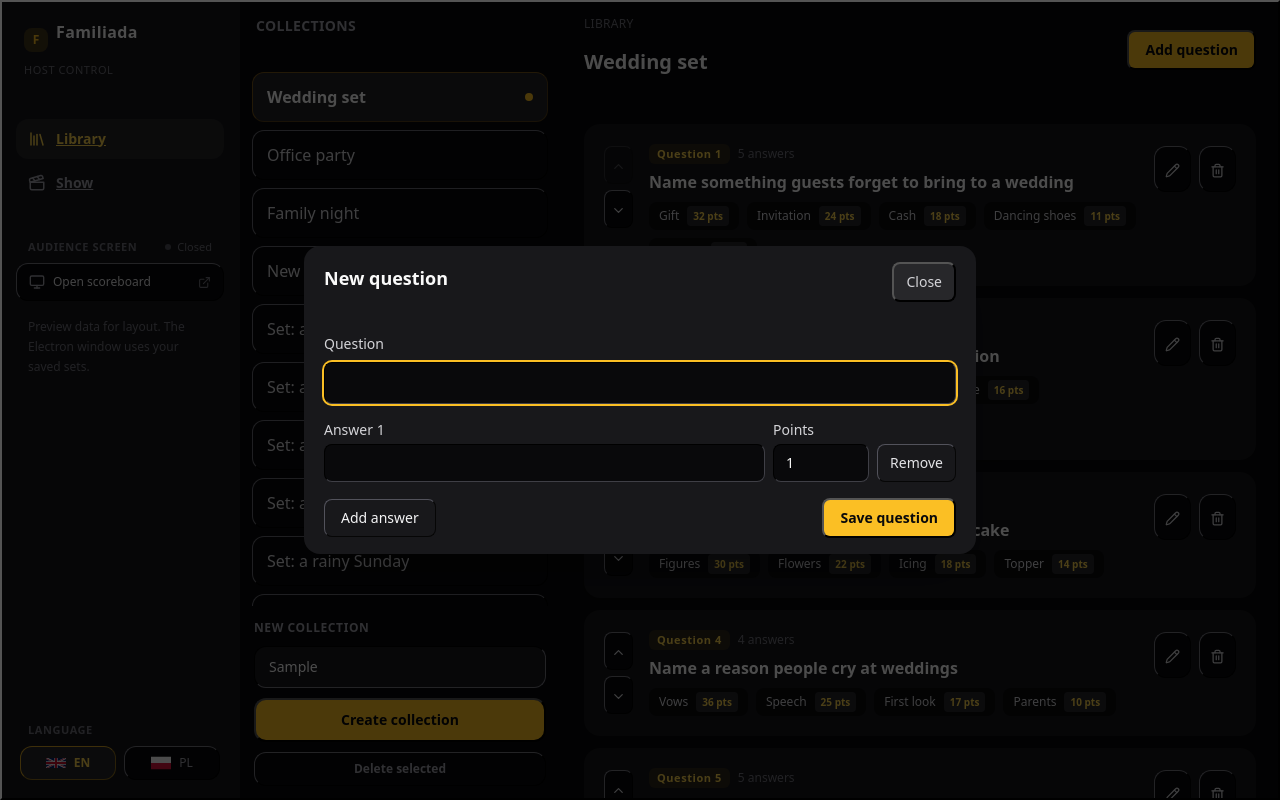
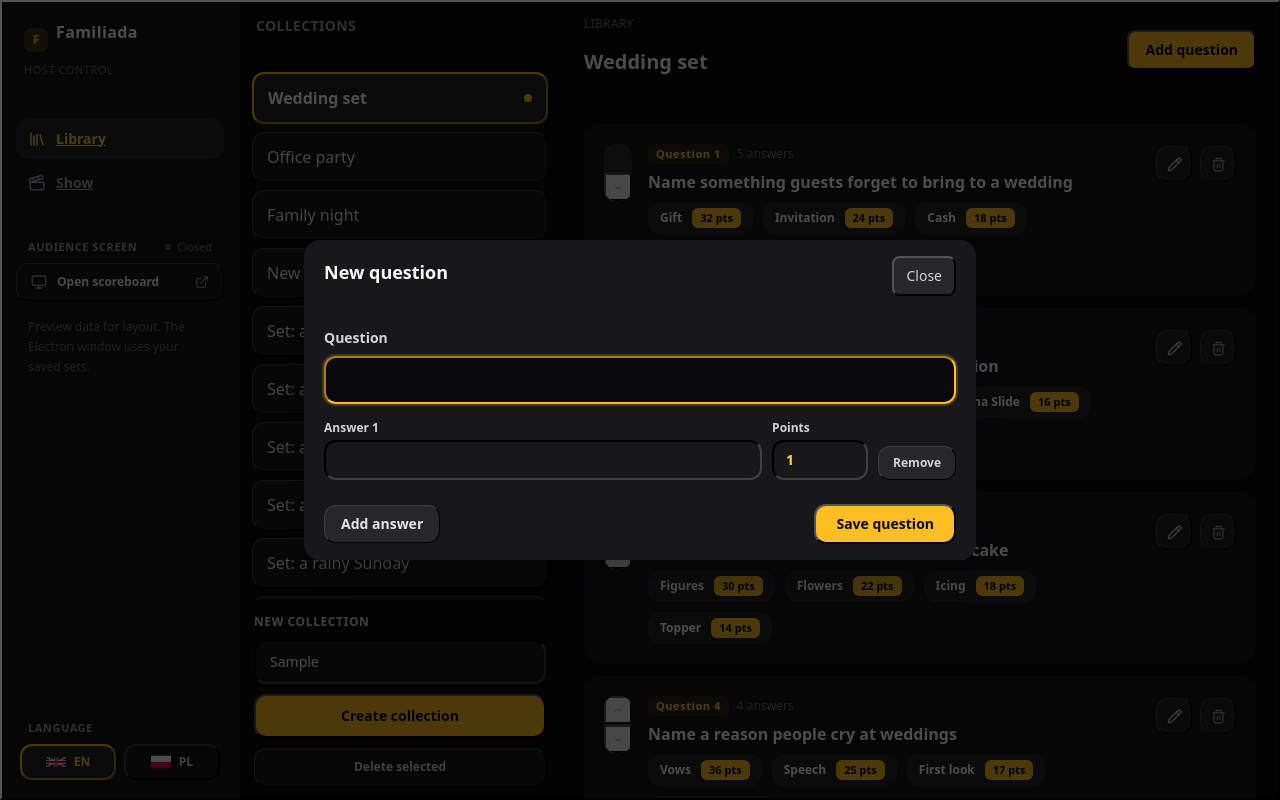
Before and after one commit to WajHub/Familiada, a React app in the folder app/: page /#/ in a window 1280 px wide. Both pictures are taken after typing "Sample" into the empty fields and a click on the button "Add question". Built offline with nearby package versions, Linux system fonts and the light colour scheme.

Commit message:
refine UI contrast, question row actions, and button borders

```diff
--- a/app/src/host/HostShell.tsx
+++ b/app/src/host/HostShell.tsx
@@ -103,7 +103,7 @@ function HostFrame() {
         )}
         {isGameActive && (
           <div className="mt-3 flex flex-col gap-1.5">
-            <span className="px-1 text-[11px] font-semibold uppercase tracking-wider text-zinc-500">
+            <span className="px-1 text-[11px] font-semibold uppercase tracking-wider text-zinc-400">
               {t("sidebar.gameHistory")}
             </span>
             <div className="grid grid-cols-2 gap-2">
@@ -112,7 +112,7 @@ function HostFrame() {
                 disabled={!canUndo}
                 onClick={undoGameAction}
                 title={t("sidebar.undoTooltip")}
-                className="flex items-center justify-center gap-1.5 rounded-xl border border-zinc-800 bg-zinc-950 px-3 py-2 text-xs font-medium text-zinc-200 transition hover:border-zinc-700 hover:bg-zinc-800/80 hover:text-white disabled:opacity-30 disabled:cursor-not-allowed"
+                className="flex items-center justify-center gap-1.5 rounded-xl border border-zinc-700 bg-zinc-900 px-3 py-2 text-xs font-semibold text-zinc-200 transition hover:border-zinc-500 hover:bg-zinc-800 hover:text-white disabled:opacity-30 disabled:cursor-not-allowed"
               >
                 <Undo2 size={15} />
                 <span>{t("sidebar.undo")}</span>
@@ -122,7 +122,7 @@ function HostFrame() {
                 disabled={!canRedo}
                 onClick={redoGameAction}
                 title={t("sidebar.redoTooltip")}
-                className="flex items-center justify-center gap-1.5 rounded-xl border border-zinc-800 bg-zinc-950 px-3 py-2 text-xs font-medium text-zinc-200 transition hover:border-zinc-700 hover:bg-zinc-800/80 hover:text-white disabled:opacity-30 disabled:cursor-not-allowed"
+                className="flex items-center justify-center gap-1.5 rounded-xl border border-zinc-700 bg-zinc-900 px-3 py-2 text-xs font-semibold text-zinc-200 transition hover:border-zinc-500 hover:bg-zinc-800 hover:text-white disabled:opacity-30 disabled:cursor-not-allowed"
               >
                 <Redo2 size={15} />
                 <span>{t("sidebar.redo")}</span>
@@ -132,7 +132,7 @@ function HostFrame() {
         )}
         <div className="mt-5 border-t border-zinc-800/80 pt-4">
           <div className="mb-2 flex items-center justify-between px-3">
-            <span className="text-[11px] font-semibold uppercase tracking-wider text-zinc-500">
+            <span className="text-[11px] font-semibold uppercase tracking-wider text-zinc-400">
               {t("sidebar.audienceScreen")}
             </span>
             {isBoardOpen ? (
@@ -152,13 +152,13 @@ function HostFrame() {
             onClick={() => {
               void openBoard();
             }}
-            className="flex w-full items-center gap-2 rounded-xl border border-zinc-800 bg-zinc-950 px-3 py-2.5 text-xs font-medium text-zinc-200 transition hover:border-zinc-700 hover:bg-zinc-800/80 hover:text-white"
+            className="flex w-full items-center gap-2.5 rounded-xl border border-zinc-700 bg-zinc-900 px-3.5 py-2.5 text-xs font-semibold text-zinc-100 transition hover:border-zinc-500 hover:bg-zinc-800 hover:text-white"
           >
             <Monitor size={16} className={isBoardOpen ? "text-emerald-400" : "text-zinc-400"} />
             <span className="flex-1 text-left">
               {isBoardOpen ? t("sidebar.focusScoreboard") : t("sidebar.openScoreboard")}
             </span>
-            <ExternalLink size={13} className="text-zinc-500" />
+            <ExternalLink size={14} className="text-zinc-400" />
           </button>
         </div>
         {!canShow && !loading && (
@@ -173,7 +173,7 @@ function HostFrame() {
         )}
         <div className="mt-auto border-t border-zinc-800/80 pt-4">
           <div className="mb-2 flex items-center justify-between px-3">
-            <span className="text-[11px] font-semibold uppercase tracking-wider text-zinc-500">
+            <span className="text-[11px] font-semibold uppercase tracking-wider text-zinc-400">
               {t("sidebar.language")}
             </span>
           </div>
@@ -181,10 +181,10 @@ function HostFrame() {
             <button
               type="button"
               onClick={() => setLanguage("en")}
-              className={`flex items-center justify-center gap-2 rounded-xl border px-3 py-2 text-xs font-medium transition ${
+              className={`flex items-center justify-center gap-2 rounded-xl border-2 px-3 py-2 text-xs font-semibold transition ${
                 language === "en"
-                  ? "border-amber-400/80 bg-zinc-800 text-amber-300 font-semibold shadow-sm"
-                  : "border-zinc-800 bg-zinc-950 text-zinc-400 hover:border-zinc-700 hover:text-zinc-200"
+                  ? "border-amber-400 bg-zinc-800 text-amber-300 shadow-sm"
+                  : "border-zinc-700 bg-zinc-900 text-zinc-300 hover:border-zinc-500 hover:text-white"
               }`}
               title="English"
             >
@@ -194,10 +194,10 @@ function HostFrame() {
             <button
               type="button"
               onClick={() => setLanguage("pl")}
-              className={`flex items-center justify-center gap-2 rounded-xl border px-3 py-2 text-xs font-medium transition ${
+              className={`flex items-center justify-center gap-2 rounded-xl border-2 px-3 py-2 text-xs font-semibold transition ${
                 language === "pl"
-                  ? "border-amber-400/80 bg-zinc-800 text-amber-300 font-semibold shadow-sm"
-                  : "border-zinc-800 bg-zinc-950 text-zinc-400 hover:border-zinc-700 hover:text-zinc-200"
+                  ? "border-amber-400 bg-zinc-800 text-amber-300 shadow-sm"
+                  : "border-zinc-700 bg-zinc-900 text-zinc-300 hover:border-zinc-500 hover:text-white"
               }`}
               title="Polski"
             >
--- a/app/src/host/library/LibraryPage.tsx
+++ b/app/src/host/library/LibraryPage.tsx
@@ -80,8 +80,8 @@ export function LibraryPage() {
                     onClick={() => selectCollection(id)}
                     className={
                       selectedRow
-                        ? "flex w-full items-center justify-between rounded-xl border border-amber-500/40 bg-zinc-800/90 px-3.5 py-3 text-left font-semibold text-white shadow-sm"
-                        : "flex w-full items-center justify-between rounded-xl border border-zinc-800/90 bg-zinc-950 px-3.5 py-3 text-left font-medium text-zinc-300 transition hover:border-zinc-700 hover:bg-zinc-900 hover:text-white"
+                        ? "flex w-full items-center justify-between rounded-xl border-2 border-amber-400 bg-zinc-800 px-3.5 py-3 text-left font-bold text-white shadow-md shadow-amber-400/10"
+                        : "flex w-full items-center justify-between rounded-xl border border-zinc-700 bg-zinc-900 px-3.5 py-3 text-left font-medium text-zinc-200 transition hover:border-zinc-500 hover:bg-zinc-800 hover:text-white"
                     }
                   >
                     <span className="truncate">{collection.title}</span>
@@ -94,8 +94,8 @@ export function LibraryPage() {
             })}
           </ul>
         </div>
-        <form onSubmit={(event) => void create(event)} className="flex flex-col gap-2.5 border-t border-zinc-800/80 p-3.5">
-          <label className="text-xs font-semibold uppercase tracking-wider text-zinc-400" htmlFor="collection-title">
+        <form onSubmit={(event) => void create(event)} className="flex flex-col gap-2.5 border-t border-zinc-800 p-3.5">
+          <label className="text-xs font-semibold uppercase tracking-wider text-zinc-300" htmlFor="collection-title">
             {t("library.newCollection")}
           </label>
           <input
@@ -103,7 +103,7 @@ export function LibraryPage() {
             required
             value={title}
             onChange={(event) => setTitle(event.target.value)}
-            className="rounded-xl border border-zinc-800 bg-zinc-900 px-3.5 py-2.5 text-sm text-white outline-none transition focus:border-amber-400 focus:ring-2 focus:ring-amber-400/20"
+            className="rounded-xl border-2 border-zinc-700 bg-zinc-900 px-3.5 py-2.5 text-sm text-white outline-none transition placeholder-zinc-500 focus:border-amber-400 focus:bg-zinc-950 focus:ring-2 focus:ring-amber-400/20"
           />
           <button
             type="submit"
@@ -116,7 +116,7 @@ export function LibraryPage() {
             type="button"
             disabled={selectedCollectionId === ""}
             onClick={() => setCollectionToDelete(selectedCollectionId)}
-            className="rounded-xl border border-zinc-800 bg-zinc-950 px-3.5 py-2 text-xs font-semibold text-zinc-400 transition hover:border-zinc-700 hover:text-zinc-200 disabled:opacity-30"
+            className="rounded-xl border border-zinc-700 bg-zinc-900 px-3.5 py-2.5 text-xs font-semibold text-zinc-300 transition hover:border-red-500/60 hover:bg-red-950/40 hover:text-red-200 disabled:opacity-30"
           >
             {t("library.deleteSelected")}
           </button>
--- a/app/src/host/library/QuestionDialog.tsx
+++ b/app/src/host/library/QuestionDialog.tsx
@@ -99,30 +99,30 @@ export function QuestionDialog({ open, questionId, onClose, onSaved }: QuestionD
       onClose={onClose}
     >
       <form onSubmit={(event) => void save(event)} className="flex flex-col gap-4">
-        <label className="flex flex-col gap-2 text-sm text-zinc-300">
+        <label className="flex flex-col gap-2 text-sm font-semibold text-zinc-300">
           {t("questionDialog.questionLabel")}
           <input
             required
             autoFocus
             value={prompt}
             onChange={(event) => setPrompt(event.target.value)}
-            className="rounded-lg border border-zinc-700 bg-zinc-950 px-3 py-2 text-base text-zinc-50 outline-none ring-amber-400 focus:ring-2"
+            className="rounded-xl border-2 border-zinc-700 bg-zinc-900 px-3.5 py-2.5 text-base font-medium text-white outline-none transition focus:border-amber-400 focus:bg-zinc-950 focus:ring-2 focus:ring-amber-400/20"
           />
         </label>
 
         <div className="flex flex-col gap-3">
           {answers.map((answer, index) => (
-            <div key={answer.id} className="grid grid-cols-[1fr_6rem_auto] items-end gap-2">
-              <label className="flex flex-col gap-1 text-sm text-zinc-300">
+            <div key={answer.id} className="grid grid-cols-[1fr_6rem_auto] items-end gap-2.5">
+              <label className="flex flex-col gap-1 text-xs font-semibold text-zinc-300">
                 {t("questionDialog.answerLabel")} {index + 1}
                 <input
                   required
                   value={answer.content}
                   onChange={(event) => updateAnswer(answer.id, "content", event.target.value)}
-                  className="rounded-lg border border-zinc-700 bg-zinc-950 px-3 py-2 text-zinc-50 outline-none ring-amber-400 focus:ring-2"
+                  className="rounded-xl border-2 border-zinc-700 bg-zinc-900 px-3 py-2 text-sm font-medium text-white outline-none transition focus:border-amber-400 focus:bg-zinc-950 focus:ring-2 focus:ring-amber-400/20"
                 />
               </label>
-              <label className="flex flex-col gap-1 text-sm text-zinc-300">
+              <label className="flex flex-col gap-1 text-xs font-semibold text-zinc-300">
                 {t("questionDialog.pointsLabel")}
                 <input
                   required
@@ -131,7 +131,7 @@ export function QuestionDialog({ open, questionId, onClose, onSaved }: QuestionD
                   max={100}
                   value={answer.points}
                   onChange={(event) => updateAnswer(answer.id, "points", event.target.value)}
-                  className="rounded-lg border border-zinc-700 bg-zinc-950 px-3 py-2 text-zinc-50 outline-none ring-amber-400 focus:ring-2"
+                  className="rounded-xl border-2 border-zinc-700 bg-zinc-900 px-3 py-2 text-sm font-bold text-amber-300 outline-none transition focus:border-amber-400 focus:bg-zinc-950 focus:ring-2 focus:ring-amber-400/20"
                 />
               </label>
               <button
@@ -139,7 +139,7 @@ export function QuestionDialog({ open, questionId, onClose, onSaved }: QuestionD
                 onClick={() =>
                   setAnswers((current) => current.filter((item) => item.id !== answer.id))
                 }
-                className="rounded-lg border border-zinc-600 bg-zinc-900 px-3 py-2 text-sm text-zinc-200 hover:bg-zinc-800"
+                className="rounded-xl border border-zinc-700 bg-zinc-800 px-3.5 py-2 text-xs font-semibold text-zinc-300 transition hover:border-red-500/60 hover:bg-red-950/40 hover:text-red-200"
               >
                 {t("questionDialog.removeAnswer")}
               </button>
@@ -147,18 +147,18 @@ export function QuestionDialog({ open, questionId, onClose, onSaved }: QuestionD
           ))}
         </div>
 
-        <div className="flex items-center justify-between gap-3">
+        <div className="flex items-center justify-between gap-3 pt-2">
           <button
             type="button"
             onClick={() => setAnswers((current) => [...current, emptyAnswer()])}
-            className="rounded-lg border border-zinc-600 bg-zinc-900 px-4 py-2 text-sm text-zinc-100 hover:bg-zinc-800"
+            className="rounded-xl border border-zinc-700 bg-zinc-800 px-4 py-2 text-sm font-semibold text-zinc-200 transition hover:border-zinc-500 hover:bg-zinc-700 hover:text-white"
           >
             {t("questionDialog.addAnswer")}
           </button>
           <button
             type="submit"
             disabled={saving}
-            className="rounded-lg bg-amber-400 px-4 py-2 text-sm font-semibold text-zinc-950 hover:bg-amber-300 disabled:opacity-50"
+            className="rounded-xl bg-amber-400 px-5 py-2 text-sm font-bold text-zinc-950 shadow-sm transition hover:bg-amber-300 disabled:opacity-50"
           >
             {saving ? t("questionDialog.saving") : t("questionDialog.saveQuestion")}
           </button>
--- a/app/src/host/library/QuestionRow.tsx
+++ b/app/src/host/library/QuestionRow.tsx
@@ -48,26 +48,29 @@ export function QuestionRow({
   return (
     <article className="rounded-2xl border border-zinc-800/90 bg-zinc-900/90 p-5 shadow-sm transition-all hover:border-zinc-700/80">
       <div className="flex items-start gap-4">
-        <div className="flex flex-col gap-1.5 pt-0.5">
+        {/* Reordering stepper pill */}
+        <div className="flex flex-col rounded-xl border border-zinc-700 bg-zinc-800/80 overflow-hidden shadow-xs shrink-0">
           <button
             type="button"
             aria-label={t("questionRow.moveUp")}
             disabled={index === 0}
             onClick={() => onMove(index, -1)}
-            className="rounded-lg border border-zinc-800 bg-zinc-950 p-1.5 text-zinc-300 transition hover:border-zinc-700 hover:bg-zinc-800 hover:text-white disabled:opacity-30"
+            className="flex h-7 w-7 items-center justify-center text-zinc-400 transition hover:bg-zinc-700 hover:text-white disabled:opacity-20 disabled:hover:bg-transparent"
           >
             <ChevronUp size={15} />
           </button>
+          <div className="h-px w-full bg-zinc-700/80" />
           <button
             type="button"
             aria-label={t("questionRow.moveDown")}
             disabled={index === total - 1}
             onClick={() => onMove(index, 1)}
-            className="rounded-lg border border-zinc-800 bg-zinc-950 p-1.5 text-zinc-300 transition hover:border-zinc-700 hover:bg-zinc-800 hover:text-white disabled:opacity-30"
+            className="flex h-7 w-7 items-center justify-center text-zinc-400 transition hover:bg-zinc-700 hover:text-white disabled:opacity-20 disabled:hover:bg-transparent"
           >
             <ChevronDown size={15} />
           </button>
         </div>
+
         <div className="min-w-0 flex-1">
           <div className="flex items-center gap-2">
             <span className="flex h-5 items-center justify-center rounded-md bg-amber-400/10 px-2 text-[11px] font-bold tracking-wider text-amber-300">
@@ -78,26 +81,28 @@ export function QuestionRow({
             </span>
           </div>
           <h3 className="mt-1.5 text-base font-semibold text-white">{question.content}</h3>
-          <ul className="mt-3 flex flex-wrap gap-2">
+          <ul className="mt-3 flex flex-wrap gap-2.5">
             {answers.map((answer) => (
               <li
                 key={answer.id}
-                className="flex items-center gap-2 rounded-lg border border-zinc-800 bg-zinc-950/80 px-2.5 py-1 text-xs text-zinc-300"
+                className="flex items-center gap-2.5 rounded-xl border border-zinc-700/80 bg-zinc-800/90 px-3 py-1.5 text-xs shadow-sm"
               >
-                <span>{answer.content}</span>
-                <span className="rounded bg-zinc-800 px-1.5 py-0.5 text-[10px] font-bold text-amber-300">
+                <span className="font-semibold text-white">{answer.content}</span>
+                <span className="flex items-center rounded-md bg-amber-400 px-2 py-0.5 text-[11px] font-black tabular-nums text-zinc-950 shadow-xs">
                   {answer.points} {t("questionRow.pts")}
                 </span>
               </li>
             ))}
           </ul>
         </div>
-        <div className="flex gap-2 pt-0.5">
+
+        {/* Edit and Delete Actions */}
+        <div className="flex items-center gap-2 pt-0.5 shrink-0">
           <button
             type="button"
             aria-label={t("questionRow.editAria")}
             onClick={() => onEdit(question.id)}
-            className="rounded-xl border border-zinc-800 bg-zinc-950 p-2.5 text-zinc-300 transition hover:border-zinc-700 hover:bg-zinc-800 hover:text-white"
+            className="flex h-9 w-9 items-center justify-center rounded-xl border border-zinc-700 bg-zinc-800/80 text-zinc-300 transition hover:border-amber-400/80 hover:bg-amber-400/10 hover:text-amber-300 shadow-xs"
           >
             <Pencil size={15} />
           </button>
@@ -105,7 +110,7 @@ export function QuestionRow({
             type="button"
             aria-label={t("questionRow.deleteAria")}
             onClick={() => onDelete(question)}
-            className="rounded-xl border border-zinc-800 bg-zinc-950 p-2.5 text-zinc-300 transition hover:border-red-900/60 hover:bg-red-950/40 hover:text-red-300"
+            className="flex h-9 w-9 items-center justify-center rounded-xl border border-zinc-700 bg-zinc-800/80 text-zinc-400 transition hover:border-red-500/80 hover:bg-red-500/10 hover:text-red-400 shadow-xs"
           >
             <Trash2 size={15} />
           </button>
--- a/app/src/host/ui/ConfirmDialog.tsx
+++ b/app/src/host/ui/ConfirmDialog.tsx
@@ -38,7 +38,7 @@ export function ConfirmDialog({
           type="button"
           onClick={onClose}
           disabled={pending}
-          className="rounded-lg border border-zinc-600 bg-zinc-900 px-4 py-2 text-sm text-zinc-100 hover:bg-zinc-800 disabled:opacity-50"
+          className="rounded-xl border border-zinc-700 bg-zinc-800 px-4 py-2 text-sm font-semibold text-zinc-200 transition hover:border-zinc-500 hover:bg-zinc-700 hover:text-white disabled:opacity-50"
         >
           Cancel
         </button>
@@ -48,7 +48,7 @@ export function ConfirmDialog({
             void confirm();
           }}
           disabled={pending}
-          className="rounded-lg border border-amber-700 bg-amber-500/10 px-4 py-2 text-sm font-medium text-amber-200 hover:bg-amber-500/20 disabled:opacity-50"
+          className="rounded-xl border border-red-500/80 bg-red-600 px-4 py-2 text-sm font-bold text-white shadow-sm transition hover:bg-red-500 disabled:opacity-50"
         >
           {pending ? "Working…" : confirmLabel}
         </button>
```
